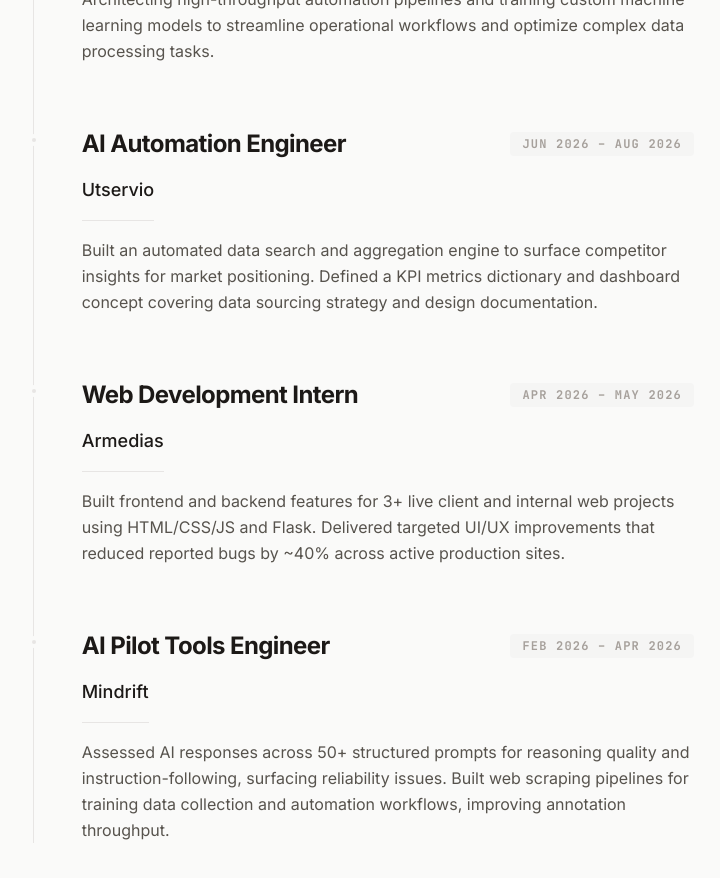
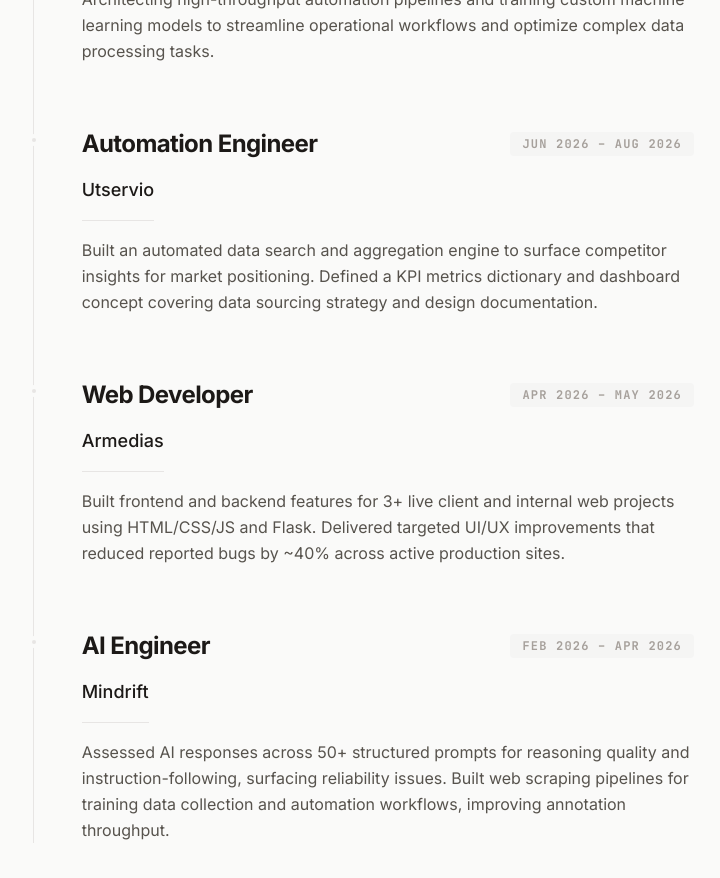
Before and after one commit to mostlyunstable/portfolio3.0, a Next.js app: page /about in a window 1280 px wide. Shown: the part 1260-2138 px from the top of the page, without its empty margins (490-1210 px from the left). Built offline with nearby package versions, Linux system fonts and the light colour scheme.

Commit message:
content: update job titles to be more accurate and professional

```diff
--- a/src/data/experience.ts
+++ b/src/data/experience.ts
@@ -9,19 +9,19 @@
   },
   {
     company: 'Utservio',
-    role: 'AI Automation Engineer',
+    role: 'Automation Engineer',
     period: 'Jun 2026 – Aug 2026',
     description: 'Built an automated data search and aggregation engine to surface competitor insights for market positioning. Defined a KPI metrics dictionary and dashboard concept covering data sourcing strategy and design documentation.'
   },
   {
     company: 'Armedias',
-    role: 'Web Development Intern',
+    role: 'Web Developer',
     period: 'Apr 2026 – May 2026',
     description: 'Built frontend and backend features for 3+ live client and internal web projects using HTML/CSS/JS and Flask. Delivered targeted UI/UX improvements that reduced reported bugs by ~40% across active production sites.'
   },
   {
     company: 'Mindrift',
-    role: 'AI Pilot Tools Engineer',
+    role: 'AI Engineer',
     period: 'Feb 2026 – Apr 2026',
     description: 'Assessed AI responses across 50+ structured prompts for reasoning quality and instruction-following, surfacing reliability issues. Built web scraping pipelines for training data collection and automation workflows, improving annotation throughput.'
   }
```
